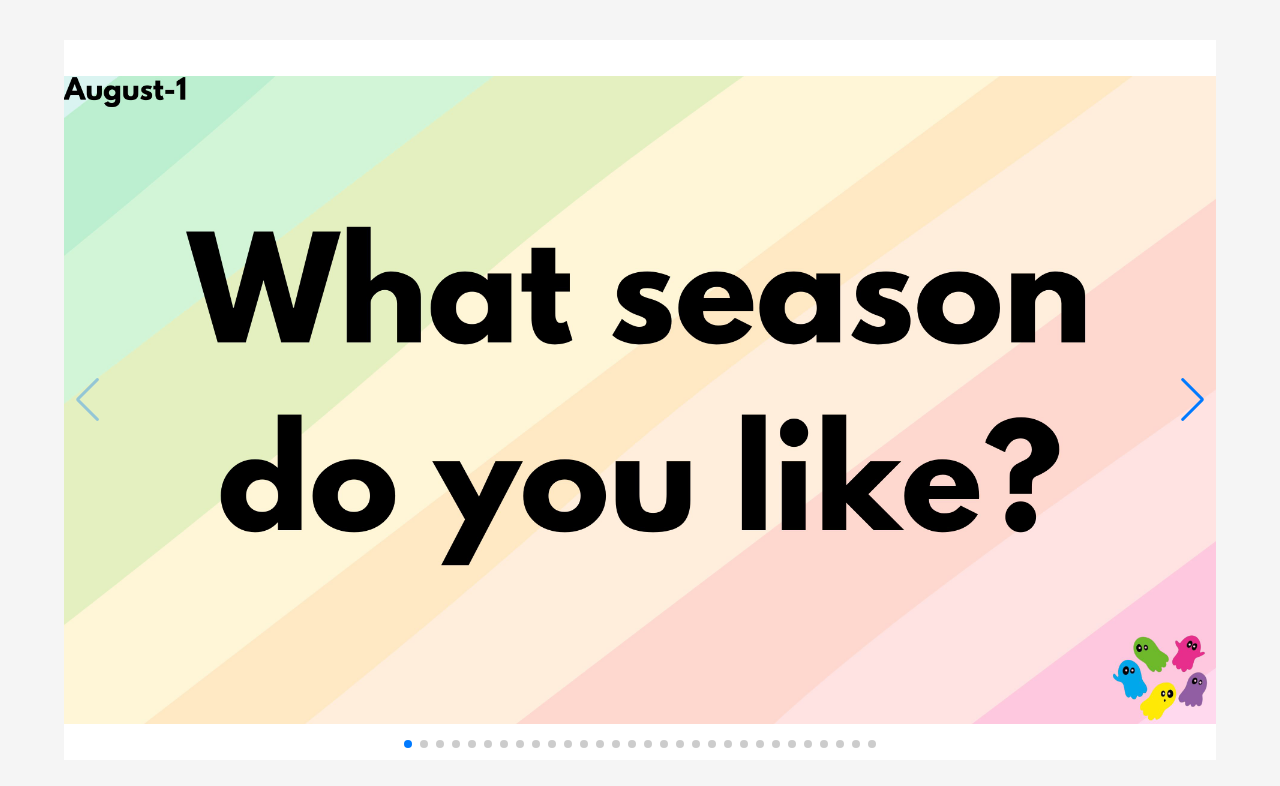
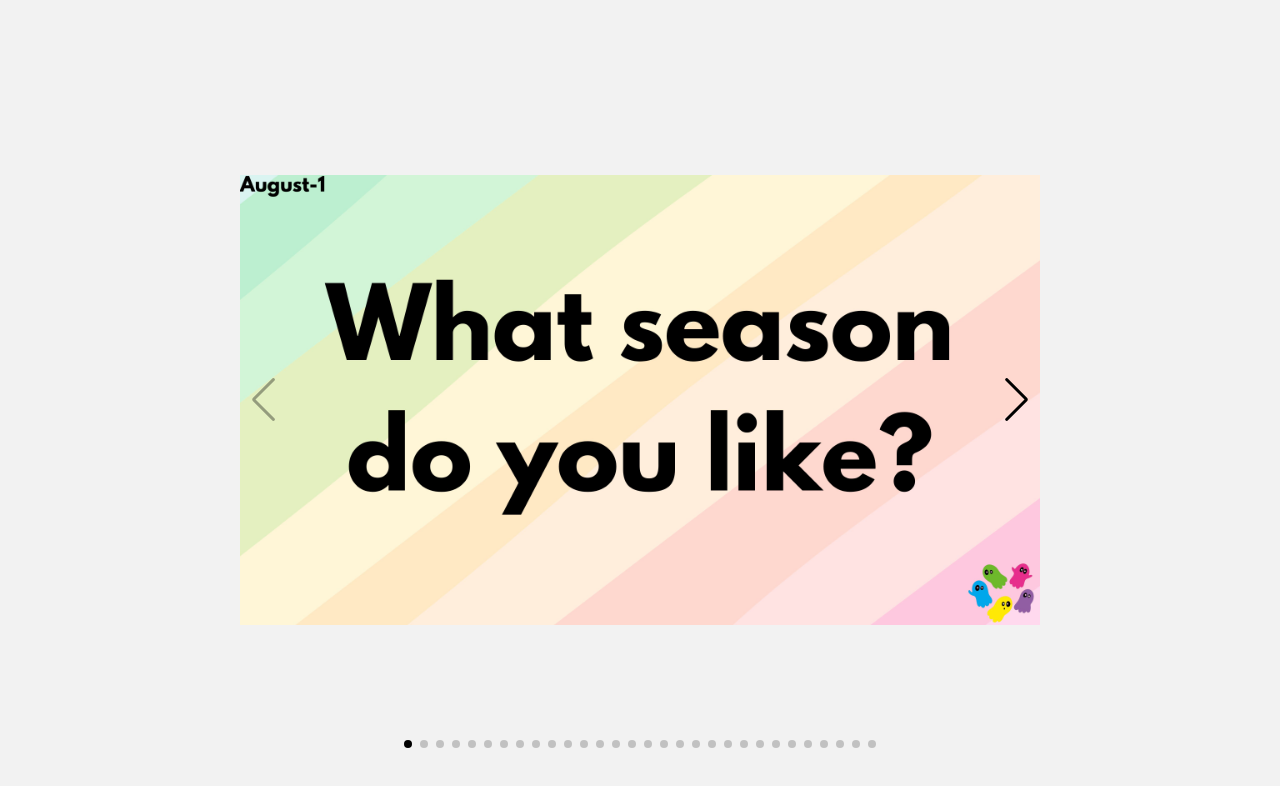
Before and after one commit to Uhibon/August-1-Questions, a plain HTML site: page index (1).html in a window 1280 px wide. Drawn offline with nearby package versions, Linux system fonts and the light colour scheme.

Commit message:
Update index (1).html

```diff
--- a/index (1).html
+++ b/index (1).html
@@ -3,38 +3,48 @@
 <head>
   <meta charset="UTF-8" />
   <meta name="viewport" content="width=device-width, initial-scale=1.0"/>
-  <title>Image Slideshow</title>
+  <title>Slideshow</title>
   <link rel="stylesheet" href="https://unpkg.com/swiper/swiper-bundle.min.css" />
   <style>
     body {
       margin: 0;
-      background-color: #f5f5f5;
-      font-family: sans-serif;
+      background: #f2f2f2;
       display: flex;
       justify-content: center;
       align-items: center;
       height: 100vh;
+      font-family: sans-serif;
     }
+
     .swiper {
-      width: 90%;
+      width: 95%;
+      max-width: 800px;
       height: 90vh;
     }
-    .swiper-slide {
-      display: flex;
-      justify-content: center;
-      align-items: center;
-      background: #fff;
+
+    .swiper-slide img {
+      width: 100%;
+      height: 100%;
+      object-fit: contain;
     }
-    .swiper-slide img {
-      max-width: 100%;
-      max-height: 100%;
-      object-fit: contain;
+
+    .swiper-button-next,
+    .swiper-button-prev {
+      color: #000;
+    }
+
+    .swiper-pagination-bullet-active {
+      background: #000;
     }
   </style>
 </head>
 <body>
+
   <div class="swiper">
     <div class="swiper-wrapper">
+      <!-- Slides -->
+      <!-- You can auto-generate or copy-paste -->
+      <!-- Example: -->
       <div class="swiper-slide"><img src="01.jpg" alt="01"></div>
       <div class="swiper-slide"><img src="02.jpg" alt="02"></div>
       <div class="swiper-slide"><img src="03.jpg" alt="03"></div>
@@ -66,10 +76,14 @@
       <div class="swiper-slide"><img src="29.jpg" alt="29"></div>
       <div class="swiper-slide"><img src="30.jpg" alt="30"></div>
     </div>
+
+    <!-- Arrows -->
+    <div class="swiper-button-next"></div>
     <div class="swiper-button-prev"></div>
-    <div class="swiper-button-next"></div>
+    <!-- Pagination dots -->
     <div class="swiper-pagination"></div>
   </div>
+
   <script src="https://unpkg.com/swiper/swiper-bundle.min.js"></script>
   <script>
     const swiper = new Swiper('.swiper', {
```
